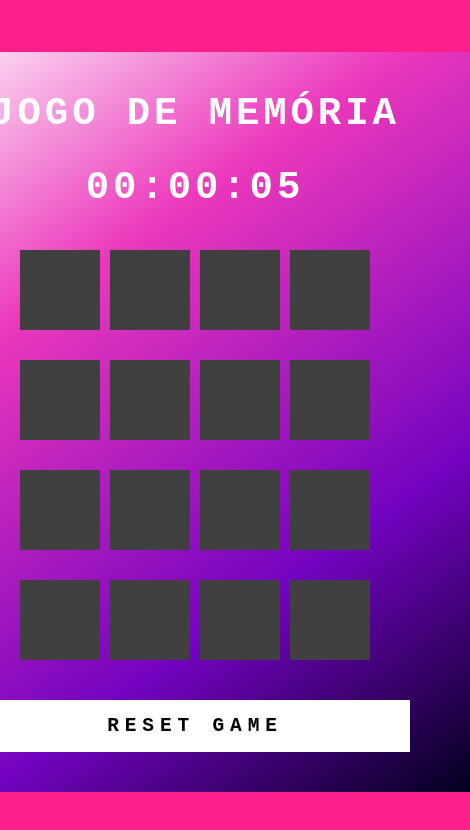
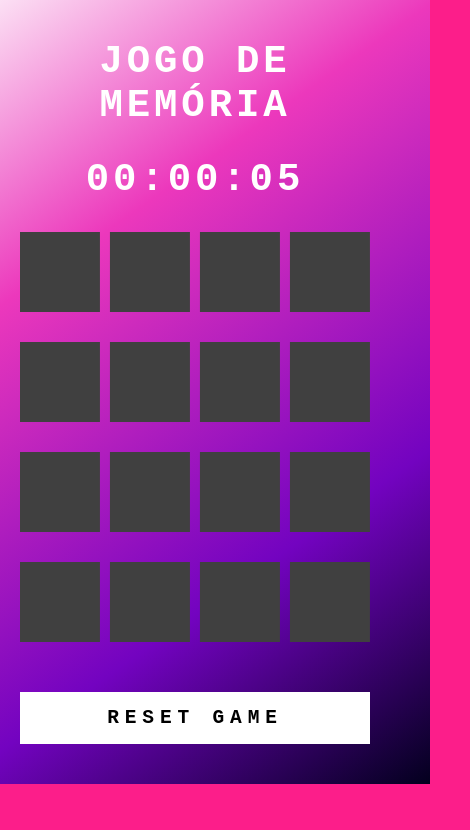
Before and after one commit to RudneyAlbuquerque/Game-Memory-Cards, a plain HTML site: page index.html in a window 390 px wide. Shown: the whole page, 470 px wide, since content can reach past the window. Drawn offline with Linux system fonts and the light colour scheme.

Commit message:
Ajuste nas margens do Media compatibility

```diff
--- a/src/styles/main.css
+++ b/src/styles/main.css
@@ -112,8 +112,10 @@ h2 {
 @media only screen and (max-width: 430px) {
 
     .game {
+        display: flex;
         justify-content:center;
-        align-items: center;
+        align-items:flex-start;
+        width: 350px;
     }
 
     .item {
@@ -121,6 +123,8 @@ h2 {
         height: 80px;
     }
 
-
+    body {
+        align-items: flex-start;
+    }
 
 }
```
